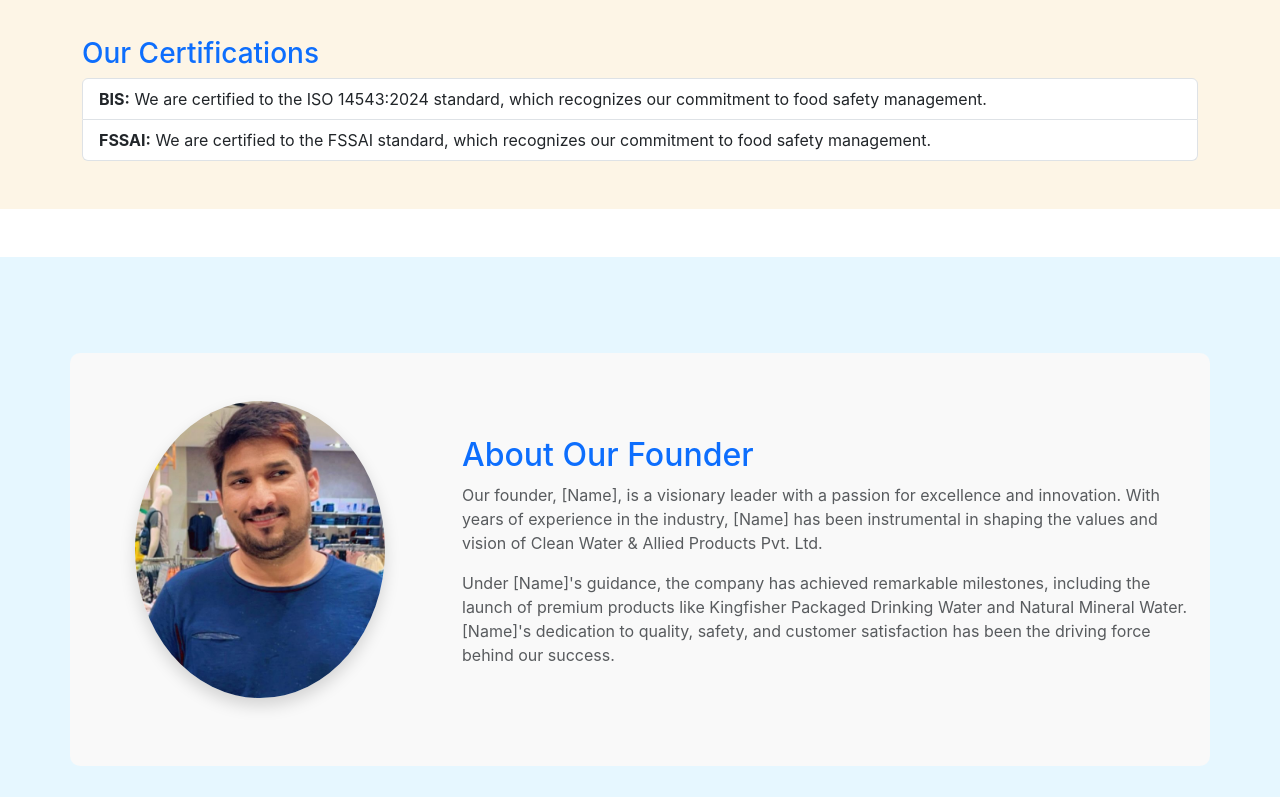
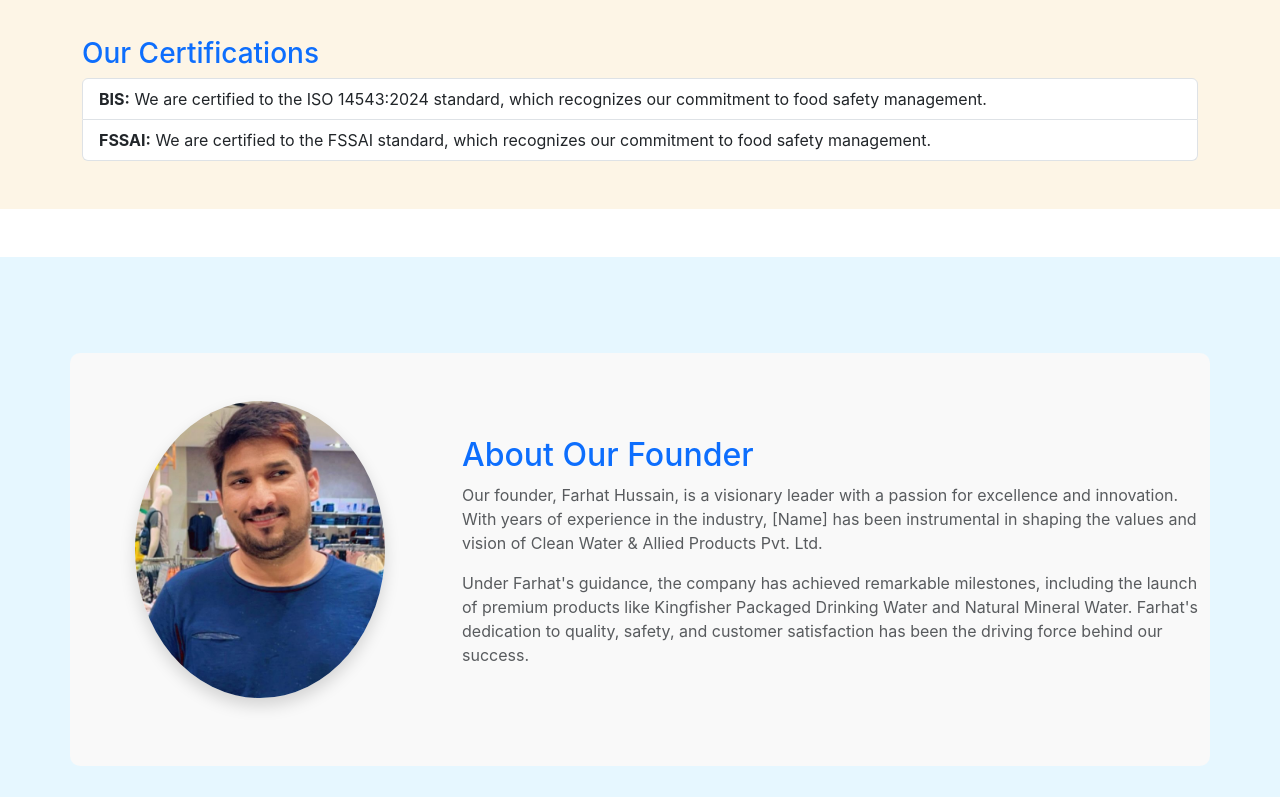
Before and after one commit to Abidimam7/water, a React (Create React App) app: page / in a window 1280 px wide. Shown: the part 2000-2797 px from the top of the page. Built offline with nearby package versions, Linux system fonts and the light colour scheme; no server answers.

Commit message:
Updated backend with new changes

```diff
--- a/public/index.html
+++ b/public/index.html
@@ -11,6 +11,14 @@
     />
     <link rel="apple-touch-icon" href="%PUBLIC_URL%/logo192.png" />
     <link href="https://cdn.jsdelivr.net/npm/bootstrap@5.3.0/dist/css/bootstrap.min.css" rel="stylesheet">
+    <link
+      href="https://cdn.jsdelivr.net/npm/bootstrap@5.3.0-alpha1/dist/css/bootstrap.min.css"
+      rel="stylesheet"
+    />
+    <script
+      src="https://cdn.jsdelivr.net/npm/bootstrap@5.3.0-alpha1/dist/js/bootstrap.bundle.min.js"
+    ></script>
+
 
     <!--
       manifest.json provides metadata used when your web app is installed on a
--- a/src/components/Header.js
+++ b/src/components/Header.js
@@ -2,7 +2,7 @@
 import { Link } from 'react-router-dom';
 
 const Header = () => {
-  // Define the scrollToSection function for smooth scrolling within Home
+  // Smooth scrolling function
   const scrollToSection = (id) => {
     const element = document.getElementById(id);
     if (element) {
@@ -14,30 +14,71 @@
     <header>
       <nav className="navbar navbar-expand-lg navbar-dark bg-primary">
         <div className="container">
-          <button className="btn btn-link navbar-brand text-white" onClick={() => scrollToSection('hero')}>Clean Water & Allied Products</button>
+          {/* Brand Name */}
+          <button
+            className="btn btn-link navbar-brand text-white"
+            onClick={() => scrollToSection('hero')}
+          >
+            Clean Water & Allied Products
+          </button>
 
-          <button className="navbar-toggler" type="button" data-bs-toggle="collapse" data-bs-target="#navbarNav">
+          {/* Mobile Toggle Button */}
+          <button
+            className="navbar-toggler"
+            type="button"
+            data-bs-toggle="collapse"
+            data-bs-target="#navbarNav"
+            aria-controls="navbarNav"
+            aria-expanded="false"
+            aria-label="Toggle navigation"
+          >
             <span className="navbar-toggler-icon"></span>
           </button>
+
+          {/* Navigation Links */}
           <div className="collapse navbar-collapse" id="navbarNav">
             <ul className="navbar-nav ms-auto">
               <li className="nav-item">
-                <Link to="/" className="btn btn-link nav-link text-white">Home</Link>
+                <Link to="/" className="nav-link text-white">
+                  Home
+                </Link>
               </li>
               <li className="nav-item">
-                <button className="btn btn-link nav-link text-white" onClick={() => scrollToSection('about')}>About Us</button>
+                <button
+                  className="btn btn-link nav-link text-white"
+                  onClick={() => scrollToSection('about')}
+                >
+                  About Us
+                </button>
               </li>
               <li className="nav-item">
-                <button className="btn btn-link nav-link text-white" onClick={() => scrollToSection('products')}>Products</button>
+                <button
+                  className="btn btn-link nav-link text-white"
+                  onClick={() => scrollToSection('products')}
+                >
+                  Products
+                </button>
               </li>
               <li className="nav-item">
-                <button className="btn btn-link nav-link text-white" onClick={() => scrollToSection('machinery')}>Machinery</button>
+                <button
+                  className="btn btn-link nav-link text-white"
+                  onClick={() => scrollToSection('machinery')}
+                >
+                  Machinery
+                </button>
               </li>
               <li className="nav-item">
-                <button className="btn btn-link nav-link text-white" onClick={() => scrollToSection('contact')}>Contact</button>
+                <button
+                  className="btn btn-link nav-link text-white"
+                  onClick={() => scrollToSection('contact')}
+                >
+                  Contact
+                </button>
               </li>
               <li className="nav-item">
-                <Link to="/career" className="btn btn-link nav-link text-white">Career</Link>
+                <Link to="/career" className="nav-link text-white">
+                  Career
+                </Link>
               </li>
             </ul>
           </div>
--- a/src/components/MachineryDetails.js
+++ b/src/components/MachineryDetails.js
@@ -15,12 +15,12 @@
         <div className="col-md-8">
           <h2 className="text-primary">About Our Founder</h2>
           <p className="text-muted">
-            Our founder, [Name], is a visionary leader with a passion for excellence and innovation. With years of experience in the industry,
+            Our founder, Farhat Hussain, is a visionary leader with a passion for excellence and innovation. With years of experience in the industry,
             [Name] has been instrumental in shaping the values and vision of Clean Water & Allied Products Pvt. Ltd.
           </p>
           <p className="text-muted">
-            Under [Name]'s guidance, the company has achieved remarkable milestones, including the launch of premium products like Kingfisher Packaged Drinking Water
-            and Natural Mineral Water. [Name]'s dedication to quality, safety, and customer satisfaction has been the driving force behind our success.
+            Under Farhat's guidance, the company has achieved remarkable milestones, including the launch of premium products like Kingfisher Packaged Drinking Water
+            and Natural Mineral Water. Farhat's dedication to quality, safety, and customer satisfaction has been the driving force behind our success.
           </p>
         </div>
       </div>
```
Also changed, not shown: public/banner2.jpg, public/banner3.jpg.
